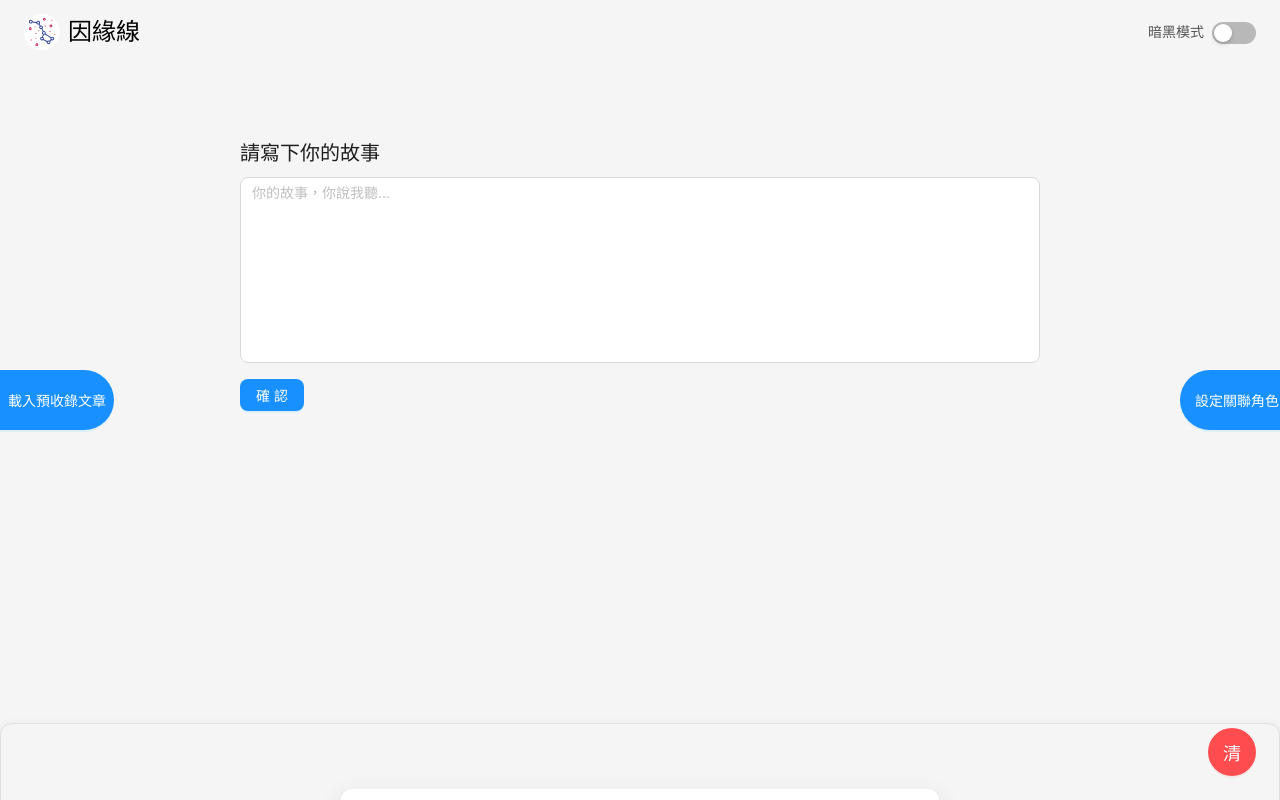
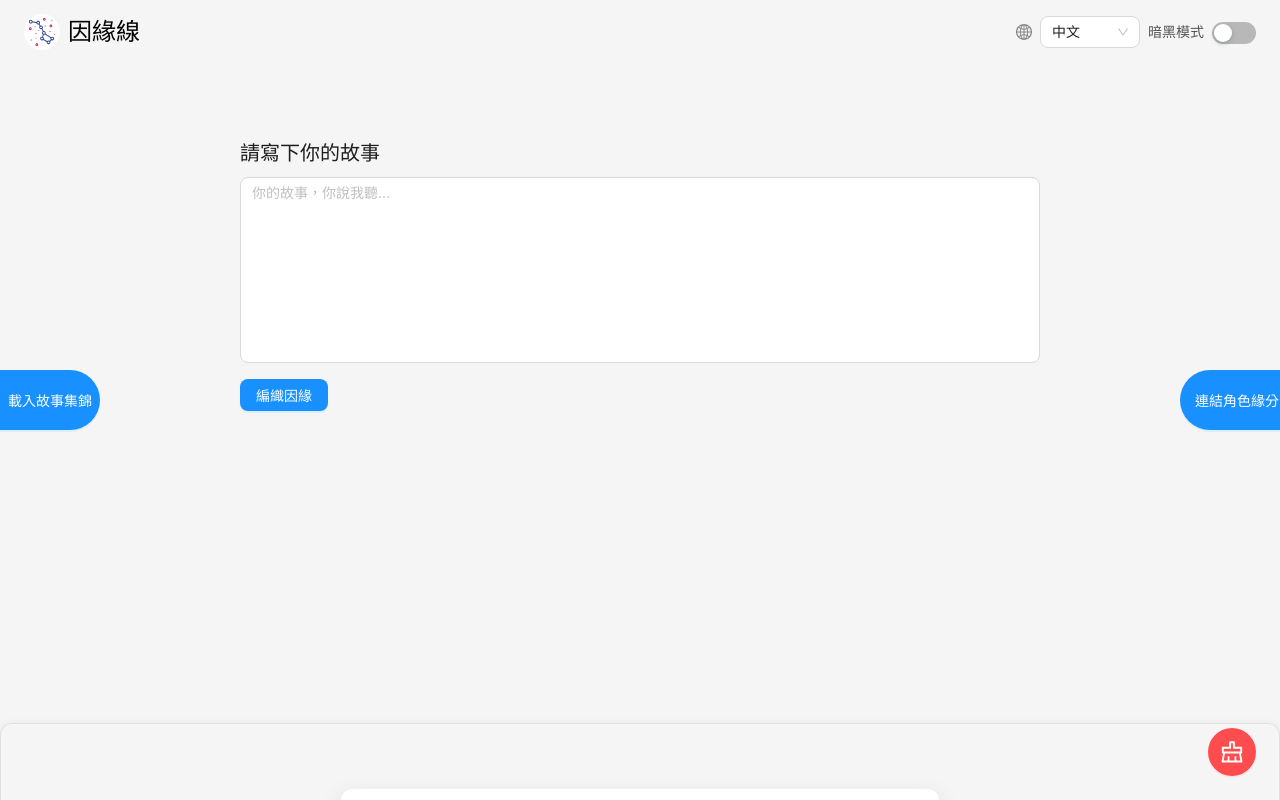
Before and after one commit to Howard-Hsiao/FateWeaver, a React (Vite) app: page / in a window 1280 px wide. Shown: the top 800 px of the page. Built offline with nearby package versions, Linux system fonts and the light colour scheme.

Commit message:
support_multiple_languages

```diff
--- a/package.json
+++ b/package.json
@@ -16,10 +16,12 @@
     "@tailwindcss/vite": "^4.1.7",
     "antd": "^5.25.1",
     "framer-motion": "^12.12.0",
+    "i18next": "^25.1.3",
     "react": "^19.1.0",
     "react-color": "^2.19.3",
     "react-dom": "^19.1.0",
     "react-draggable": "^4.4.6",
+    "react-i18next": "^15.5.1",
     "react-window": "^1.8.11"
   },
   "devDependencies": {
--- a/src/App.jsx
+++ b/src/App.jsx
@@ -15,6 +15,10 @@ import SideDrawer from './components/SideDrawer'; // 請自行準備符合你需
 import PresetDrawer from './components/PresetDrawer';
 import appIcon from './assets/connect-svgrepo-com.svg';
 import { DEFAULT_COLORS } from './configs/constants';
+import { ClearOutlined } from '@ant-design/icons';
+import { useTranslation } from 'react-i18next';   // ← 新增
+import './i18n'; // 確保 i18n 被 import 來初始化
+import LanguageSwitcher from './components/LanguageSwitcher';
 
 const iconCircleStyle = {
   width: 36,
@@ -71,6 +75,8 @@ const { Title, Paragraph, Text, Link } = Typography;
 const { TextArea } = Input;
 
 function App() {
+  const { t } = useTranslation();   // ← 新增
+
   const [isDark, setIsDark] = useState(false);
   const [text, setText] = useState('');
   const [savedText, setSavedText] = useState('');
@@ -290,11 +296,12 @@ function App() {
               <img src={appIcon} alt="icon" style={{ width: 30, height: 30 }} />
             </div>
             <Title level={3} style={{ margin: 0, color: isDark ? '#fff' : '#000' }}>
-              因緣線
+              {t('因緣線')}
             </Title>
           </Space>
           <Space>
-            <span style={{ color: isDark ? '#aaa' : '#555' }}>暗黑模式</span>
+            <LanguageSwitcher />
+            <span style={{ color: isDark ? '#aaa' : '#555' }}>{t('暗黑模式')}</span>
             <Switch checked={isDark} onChange={setIsDark} />
           </Space>
         </Header>
@@ -311,21 +318,21 @@ function App() {
           <div style={{ maxWidth: 800, width: '100%', position: 'relative' }}>
             {isEditing ? (
               <>
-                <Title level={4}>請寫下你的故事</Title>
+                <Title level={4}>{t('請寫下你的故事')}</Title>
                 <TextArea
                   value={text}
                   onChange={(e) => setText(e.target.value)}
                   autoSize={{ minRows: 8, maxRows: 20 }}
-                  placeholder="你的故事，你說我聽..."
+                  placeholder={t('你的故事，你說我聽...')}
                   style={{ width: '100%', borderRadius: 8, marginBottom: 16 }}
                 />
                 <Button type="primary" onClick={handleConfirm}>
-                  確認
+                  {t('確認')}
                 </Button>
               </>
             ) : (
               <div style={{ position: 'relative' }} ref={containerRef}>
-                <Title level={4}>因緣線結果：</Title>
+                <Title level={4}>{t('因緣線結果：')}</Title>
                 <Paragraph
                   style={{
                     backgroundColor: isDark ? '#1f1f1f' : '#f5f5f5',
@@ -340,7 +347,7 @@ function App() {
                 >
                   {highlightedElements}
                 </Paragraph>
-                <Button onClick={handleEdit}>編輯</Button>
+                <Button onClick={handleEdit}>{t('編輯')}</Button>
 
                 {/* SVG 畫布用來畫線 */}
                 <svg
@@ -377,7 +384,7 @@ function App() {
                 style={floatingLeftButtonStyle}
                 onClick={() => setPresetDrawerOpen(true)}
               >
-                {"載入預收錄文章　"}
+                {t('載入預收錄文章')}
               </Button>
             )}
 
@@ -388,7 +395,7 @@ function App() {
                 style={floatingRightButtonStyle}
                 onClick={() => setDrawerOpen(true)}
               >
-                {"　設定關聯角色"}
+                {t("設定關聯角色")}
               </Button>
             )}
 
@@ -408,30 +415,23 @@ function App() {
               <Button
                 type="primary"
                 danger
+                shape="circle"
+                icon={<ClearOutlined style={{ fontSize: 24 }}/>}
                 onClick={() => {
                   setGroups(DEFAULT_GROUPTS);
-                  setSavedText('等待故事...');
-                  handleConfirm('等待故事...');
+                  setSavedText(t('等待故事'));
+                  handleConfirm(t('等待故事'));
                 }}
                 style={{
                   position: 'fixed',
                   right: 24,
                   bottom: 24,
                   zIndex: 2000,
-                  borderRadius: '50%',
                   width: 48,
                   height: 48,
                   padding: 0,
-                  display: 'flex',
-                  justifyContent: 'center',
-                  alignItems: 'center',
-                  fontWeight: 'bold',
-                  fontSize: '18px',
                 }}
-                title="清空所有"
-              >
-                清
-              </Button>
+              />
             </div>
           </div>
         </Content>
@@ -465,12 +465,10 @@ function App() {
             }}
           >
             <Title level={3} style={{ textAlign: 'center' }}>
-              參考來源
+              {t('參考來源')}
             </Title>
             <Paragraph style={{ textAlign: 'center' }}>
-              本專案受到 Beetroot Design 作品的啟發。
-              <br /><br />
-              我預收錄了幾個故事在左側列表中。為了尊重著作權，預收錄的故事皆來自維基百科的公開資料。希望大家能享受這個網站的樂趣。
+              {t('參考內文')}
             </Paragraph>
             <div style={{ display: 'flex', justifyContent: 'center' }}>
               <iframe
@@ -486,13 +484,13 @@ function App() {
               ></iframe>
             </div>
             <Paragraph style={{ marginTop: 24, textAlign: 'center', color: textColor }}>
-              <Text type="secondary">原始設計來自：</Text>{' '}
+              <Text type="secondary">{t('靈感來源於：')}</Text>{' '}
               <Link
                 href="https://www.behance.net/gallery/12000833/UI-UX-Design"
                 target="_blank"
                 rel="noopener noreferrer"
               >
-                Behance 專案連結
+                Behance
               </Link>
             </Paragraph>
           </Card>
--- /dev/null
+++ b/src/components/LanguageSwitcher.jsx
@@ -0,0 +1,35 @@
+import { Select, Space, Button } from 'antd';
+import { GlobalOutlined } from '@ant-design/icons';
+import { useTranslation } from 'react-i18next';
+import { useState, useEffect } from 'react';
+
+const LanguageSwitcher = () => {
+  const { i18n } = useTranslation();
+  const [lang, setLang] = useState(i18n.language);
+
+  useEffect(() => {
+    setLang(i18n.language);
+  }, [i18n.language]);
+
+  const handleChange = (value) => {
+    i18n.changeLanguage(value);
+    setLang(value);
+  };
+
+  return (
+    <div style={{ display: 'flex', alignItems: 'center', justifyContent: 'center', gap: 8 }}>
+      <GlobalOutlined style={{ fontSize: 16, color: '#888' }} />
+      <Select
+        value={i18n.language}
+        onChange={handleChange}
+        style={{ width: 100 }}
+        options={[
+          { label: '中文', value: 'zh' },
+          { label: 'English', value: 'en' },
+        ]}
+      />
+    </div>
+  );
+};
+
+export default LanguageSwitcher;
--- a/src/components/PresetDrawer.jsx
+++ b/src/components/PresetDrawer.jsx
@@ -1,7 +1,9 @@
 import React, { useEffect, useState } from 'react';
 import { Drawer, Button, List } from 'antd';
+import { useTranslation } from 'react-i18next';
 
 const PresetDrawer = ({ open, onClose, onLoadPreset }) => {
+  const { t, i18n } = useTranslation();
   const [articles, setArticles] = useState([]);
 
   useEffect(() => {
@@ -27,7 +29,7 @@ const PresetDrawer = ({ open, onClose, onLoadPreset }) => {
 
   return (
     <Drawer
-      title="預設文章"
+      title={t("預收錄文章")}
       placement="left"
       onClose={onClose}
       open={open}
--- a/src/components/SideDrawer.jsx
+++ b/src/components/SideDrawer.jsx
@@ -1,9 +1,11 @@
 import React, { useState, useEffect } from 'react';
 import { Drawer, Input, Button, Select, Space, Checkbox, Divider, theme } from 'antd';
-import { DeleteOutlined, DeleteTwoTone, PlusOutlined } from '@ant-design/icons';
+import { DeleteOutlined, DeleteTwoTone, PlusOutlined, GlobalOutlined } from '@ant-design/icons';
 import { DEFAULT_COLORS } from '../configs/constants';
+import { useTranslation } from 'react-i18next';
 
 const SideDrawer = ({ open, onClose, groups, onGroupsChange }) => {
+  const { t, i18n } = useTranslation();
   const [localGroups, setLocalGroups] = useState(groups);
   const {
     token: { colorBgContainer, colorText, colorBorderSecondary },
@@ -73,16 +75,16 @@ const SideDrawer = ({ open, onClose, groups, onGroupsChange }) => {
   };
 
   return (
-    <Drawer title="角色群組設定" open={open} onClose={onClose} width={420} zIndex={1600}>
+    <Drawer title={t('角色群組設定')} open={open} onClose={onClose} width={420} zIndex={1600}>
       <Space style={{ marginBottom: 16 }} wrap>
         <Button type="default" onClick={() => setAllEnabled(true)}>
-          全部啟用
+          {t('全部啟用')}
         </Button>
         <Button type="default" onClick={() => setAllEnabled(false)}>
-          全部停用
+          {t('全部停用')}
         </Button>
         <Button type="dashed" onClick={addGroup} icon={<PlusOutlined />}>
-          新增群組
+          {t('新增角色群組')}
         </Button>
       </Space>
 
@@ -109,7 +111,7 @@ const SideDrawer = ({ open, onClose, groups, onGroupsChange }) => {
               danger
               icon={<DeleteTwoTone twoToneColor="#ff4d4f" />}
               onClick={() => removeGroup(i)}
-              aria-label="刪除群組"
+              aria-label={t('刪除角色群組')}
               style={{ position: 'absolute', top: 8, right: 8 }}
             />
           )}
@@ -119,7 +121,7 @@ const SideDrawer = ({ open, onClose, groups, onGroupsChange }) => {
             onChange={(e) => toggleGroupEnabled(i, e.target.checked)}
             style={{ marginBottom: 12, fontWeight: 500 }}
           >
-            啟用角色群組 {i + 1}
+            {t('啟用角色群組')} {i + 1}
           </Checkbox>
 
           <Space direction="vertical" style={{ width: '100%' }}>
@@ -128,7 +130,7 @@ const SideDrawer = ({ open, onClose, groups, onGroupsChange }) => {
                 <Input
                   value={val}
                   onChange={(e) => updateField(i, j, e.target.value)}
-                  placeholder={`角色欄位 ${j + 1}`}
+                  placeholder={`${t('角色欄位')} ${j + 1}`}
                   disabled={!group.enabled}
                   style={{ flex: 1 }}
                 />
@@ -139,7 +141,7 @@ const SideDrawer = ({ open, onClose, groups, onGroupsChange }) => {
                     icon={<DeleteOutlined />}
                     onClick={() => removeInputFromGroup(i, j)}
                     disabled={!group.enabled}
-                    aria-label="刪除角色欄位"
+                    aria-label={t('刪除角色欄位')}
                   />
                 )}
               </Space>
@@ -153,7 +155,7 @@ const SideDrawer = ({ open, onClose, groups, onGroupsChange }) => {
               icon={<PlusOutlined />}
               style={{ marginTop: 8 }}
             >
-              新增角色欄位
+              {t('新增角色欄位')}
             </Button>
 
             <Space style={{ marginTop: 12 }}>
@@ -194,7 +196,7 @@ const SideDrawer = ({ open, onClose, groups, onGroupsChange }) => {
       ))}
 
       <Button type="primary" onClick={handleConfirm} block style={{ marginTop: 24 }}>
-        確認，生成關係圖
+        {t('確認，生成關係圖')}
       </Button>
     </Drawer>
   );
--- a/src/configs/constants.js
+++ b/src/configs/constants.js
@@ -4,7 +4,6 @@ export const DEFAULT_COLORS = [
   '#4CAF50', // 綠色 Green
   '#E91E63', // 粉紅 Pink
   '#009688', // 青綠 Teal
-  '#FFC107', // 琥珀 Amber
   '#9C27B0', // 紫色 Purple
   '#00BCD4', // 淺藍 Cyan
   '#F44336', // 紅色 Red
--- /dev/null
+++ b/src/i18n.js
@@ -0,0 +1,76 @@
+import i18n from 'i18next';
+import { initReactI18next } from 'react-i18next';
+
+const resources = {
+  zh: {
+    translation: {
+      "因緣線": "因緣線",
+      "暗黑模式": "暗黑模式",
+      "請寫下你的故事": "請寫下你的故事",
+      "你的故事，你說我聽...": "你的故事，你說我聽...",
+      "確認": "編織因緣",
+      "因緣線結果：": "命運交織圖：",
+      "編輯": "編輯",
+      "載入預收錄文章": "載入故事集錦　",
+      "設定關聯角色": "　連結角色緣分",
+      "等待故事": "靜候故事綻放...",
+      "參考來源": "參考來源",
+      "參考內文": "本專案受到 Beetroot Design 作品的啟發。\n\n我預收錄了幾個故事在左側列表中。為了尊重著作權，預收錄的故事皆來自維基百科的公開資料。希望大家能享受這個網站的樂趣。",
+      "靈感來源於：": "靈感來源於：",
+      "角色群組設定": "結緣",
+      "全部啟用": "點亮全部",
+      "全部停用": "熄滅全部",
+      "新增角色群組": "添織一組",
+      "刪除角色群組": "解散此組",
+      "啟用角色群組": "點亮緣分",
+      "角色欄位": "角色",
+      "新增角色欄位": "呼朋引伴",
+      "刪除角色欄位": "抹去記憶",
+      "確認，生成關係圖": "確認編織，展現命運之網",
+      "預收錄文章": "故事集錦",
+      "暗黑模式": "暗黑模式"
+    }
+  },
+  en: {
+    translation: {
+      "因緣線": "Fate Weaver",
+      "暗黑模式": "Dark Mode",
+      "請寫下你的故事": "Pen down your tale",
+      "你的故事，你說我聽...": "Your story, I listen...",
+      "確認": "Weave Fate",
+      "因緣線結果：": "Fate Lines Result:",
+      "編輯": "Refine",
+      "載入預收錄文章": "Unearth Archived Tales　",
+      "設定關聯角色": "　Define Kindred Spirits",
+      "等待故事": "A tale awaits...",
+      "參考來源": "References",
+      "參考內文": "This project was inspired by Beetroot Design works.\n\nI have preset some stories on the left list. To respect copyright, all preset stories come from Wikipedia public data. Hope everyone enjoys this website.",
+      "靈感來源於：": "Inspired by:",
+      "角色群組設定": "Cast Ensemble",
+      "全部啟用": "Awaken All",
+      "全部停用": "Rest All",
+      "新增角色群組": "Add Ensemble",
+      "刪除角色群組": "Disband Ensemble",
+      "啟用角色群組": "Awaken Ensemble",
+      "角色欄位": "Character",
+      "新增角色欄位": "Add Character",
+      "刪除角色欄位": "Remove Character",
+      "確認，生成關係圖": "Confirm & Sketch Connections",
+      "預收錄文章": "Archived Tales",
+      "暗黑模式": "Dark Mode"
+    }
+  }
+};
+
+i18n
+  .use(initReactI18next)
+  .init({
+    resources,
+    lng: 'zh', // 預設語言
+    fallbackLng: 'zh',
+    interpolation: {
+      escapeValue: false,
+    },
+  });
+
+export default i18n;
--- a/src/main.jsx
+++ b/src/main.jsx
@@ -2,9 +2,13 @@ import React from 'react';
 import ReactDOM from 'react-dom/client';
 import App from './App';
 import './index.css';
+import { I18nextProvider } from 'react-i18next';
+import i18n from './i18n';
 
 ReactDOM.createRoot(document.getElementById('root')).render(
   <React.StrictMode>
-    <App />
+    <I18nextProvider i18n={i18n}>
+      <App />
+    </I18nextProvider>
   </React.StrictMode>
 );
```
Also changed, not shown: 1 other file (tests, documents, lock files or other folders).
